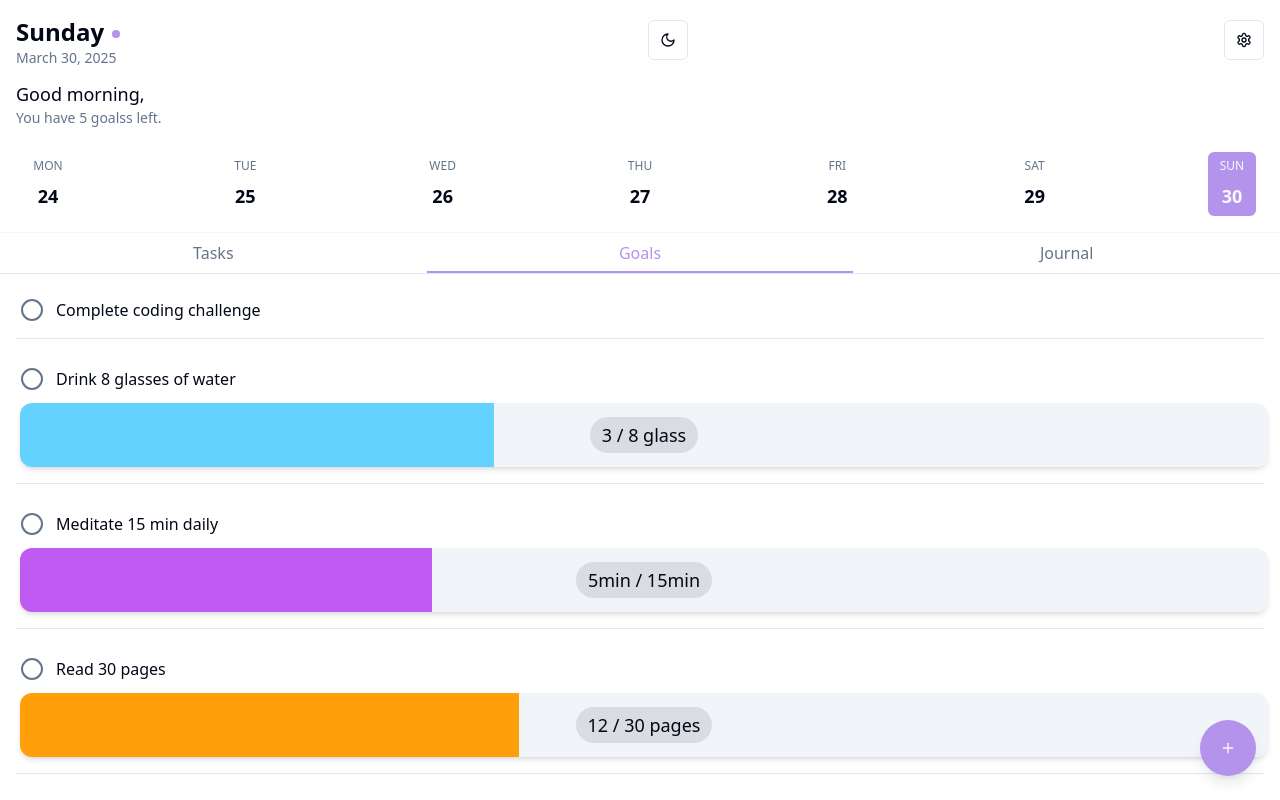
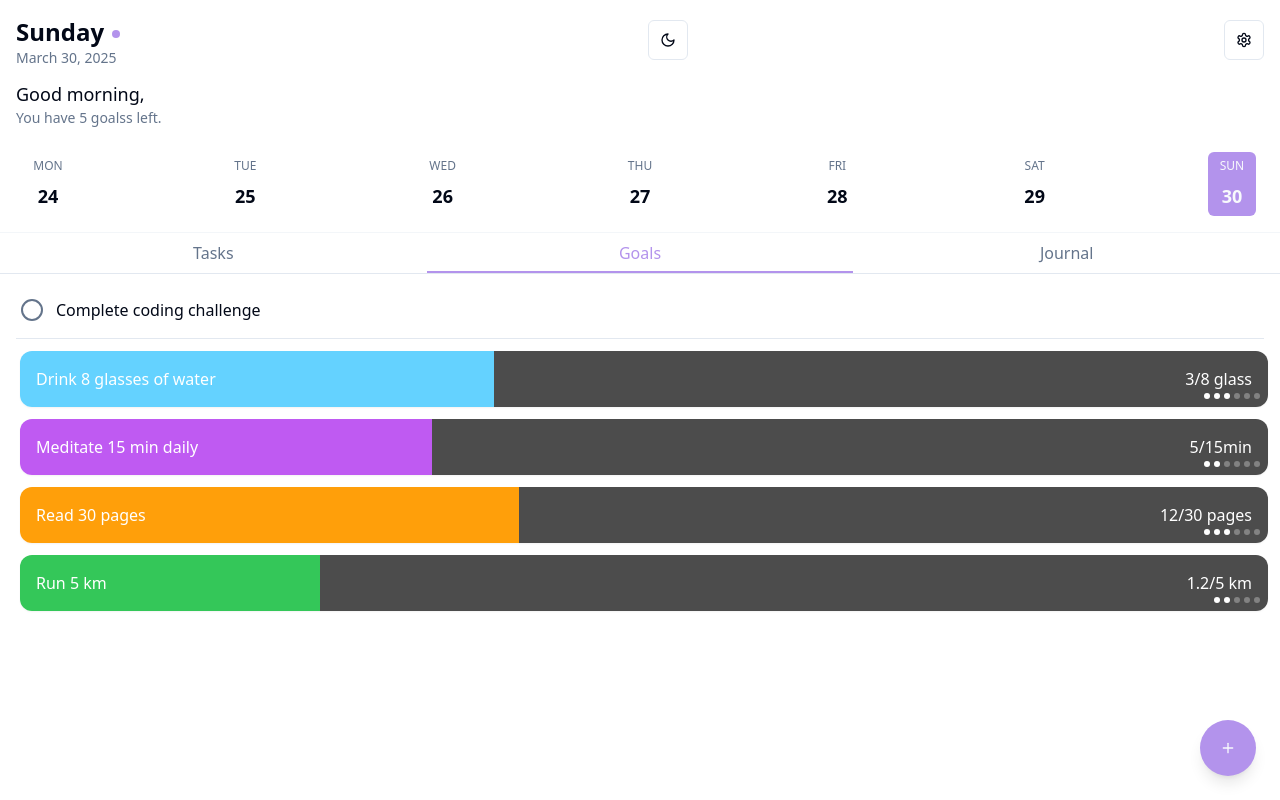
Before and after one commit to kumarpriyanshu09/react-native-goal-tracker, a React (Vite) app: page / in a window 1280 px wide. Both pictures are taken after a click on the button "Goals". Shown: the top 800 px of the page. Built offline with nearby package versions, Linux system fonts and the light colour scheme.

Commit message:
Refactor: Improve slider layout
Inspired by the provided example, adjust the slider's layout.

```diff
--- a/src/components/GoalItem.tsx
+++ b/src/components/GoalItem.tsx
@@ -1,6 +1,6 @@
 
 import React, { useMemo } from 'react';
-import { Check, Circle } from 'lucide-react';
+import { Check, Circle, Plus } from 'lucide-react';
 import { cn } from '@/lib/utils';
 import ProgressSlider from '@/components/ProgressSlider';
 import { Goal } from '@/types';
@@ -27,8 +27,10 @@ export function GoalItem({ goal, onToggle, onProgressChange }: GoalItemProps) {
       return { color: '#0A84FF' }; // Blue
     if (lowerText.includes('weight') || lowerText.includes('gym') || lowerText.includes('workout'))
       return { color: '#FF453A' }; // Red
-    if (lowerText.includes('code') || lowerText.includes('develop'))
-      return { color: '#66D4CF' }; // Cyan
+    if (lowerText.includes('code') || lowerText.includes('develop') || lowerText.includes('deep') || lowerText.includes('work'))
+      return { color: '#1d2f6f' }; // Deep Blue
+    if (lowerText.includes('nlp'))
+      return { color: '#42D6BA' }; // Teal
 
     return { color: '#9b87f5' }; // Default purple
   }, [goal.text]);
@@ -38,7 +40,7 @@ export function GoalItem({ goal, onToggle, onProgressChange }: GoalItemProps) {
 
     const lowerText = goal.text.toLowerCase();
     if (lowerText.includes('km') || lowerText.includes('kilometer')) return 'km';
-    if (lowerText.includes('miles')) return 'miles';
+    if (lowerText.includes('miles') || lowerText.includes('mile')) return 'mile';
     if (lowerText.includes('steps')) return 'steps';
     if (lowerText.includes('chapter')) return 'chapter';
     if (lowerText.includes('page')) return 'pages';
@@ -60,6 +62,23 @@ export function GoalItem({ goal, onToggle, onProgressChange }: GoalItemProps) {
     }
   };
 
+  // If the goal has progress, render the new progress slider
+  if (goal.hasProgress) {
+    return (
+      <div className="my-3">
+        <ProgressSlider
+          current={goal.current || 0}
+          target={goal.target || 100}
+          unit={unit}
+          color={color}
+          text={goal.text}
+          onProgressChange={(newProgress) => onProgressChange(goal.id, newProgress)}
+        />
+      </div>
+    );
+  }
+
+  // For goals without progress, render the simple toggle button
   return (
     <div className={`border-b border-border py-2 ${goal.isCompleted ? 'opacity-60' : ''}`}>
       <div className="flex justify-between items-center">
@@ -84,18 +103,6 @@ export function GoalItem({ goal, onToggle, onProgressChange }: GoalItemProps) {
           </span>
         </button>
       </div>
-
-      {goal.hasProgress && (
-        <div className="mt-1">
-          <ProgressSlider
-            current={goal.current || 0}
-            target={goal.target || 100}
-            unit={unit}
-            color={color}
-            onProgressChange={(newProgress) => onProgressChange(goal.id, newProgress)}
-          />
-        </div>
-      )}
     </div>
   );
 };
--- a/src/components/ProgressSlider.tsx
+++ b/src/components/ProgressSlider.tsx
@@ -8,6 +8,7 @@ interface ProgressSliderProps {
   unit?: string;
   color?: string;
   onProgressChange?: (newProgress: number) => void;
+  text?: string;
 }
 
 // Simplified Progress Slider Component
@@ -16,7 +17,8 @@ export const ProgressSlider: React.FC<ProgressSliderProps> = ({
   target = 100,
   unit = "min",
   color = "#9b87f5",
-  onProgressChange
+  onProgressChange,
+  text
 }) => {
   const [progress, setProgress] = useState(current);
   const [isDragging, setIsDragging] = useState(false);
@@ -46,12 +48,12 @@ export const ProgressSlider: React.FC<ProgressSliderProps> = ({
           if (hours > 0 && minutes === 0) text = `${hours}h`;
           return text || '0m';
         };
-        return `${formatTime(valToFormat)} / ${formatTime(target)}`;
+        return `${formatTime(valToFormat)}/${formatTime(target)}`;
       }
-      return `${valToFormat}${unit} / ${target}${unit}`;
+      return `${valToFormat}/${target}${unit}`;
     }
     if (unit === "dots") return `${valToFormat}/${target}`;
-    return `${valToFormat} / ${target} ${unit || ''}`.trim();
+    return `${valToFormat}/${target} ${unit || ''}`.trim();
   }, [progress, target, unit]);
 
   // Drag Handling Logic - Define in order of dependency
@@ -99,42 +101,63 @@ export const ProgressSlider: React.FC<ProgressSliderProps> = ({
     document.addEventListener('touchend', handleDragEnd);
   }, [updateProgressFromEvent, handleDragMove, handleDragEnd]);
 
-  // Component Rendering (simplified design)
+  // Component Rendering with new design inspired by the reference image
   return (
     <div
-      className="relative h-16 w-full rounded-xl overflow-hidden shadow-md select-none cursor-grab active:cursor-grabbing mb-2 mx-1"
+      className="relative h-14 w-full rounded-xl overflow-hidden shadow-sm select-none cursor-grab active:cursor-grabbing mx-1 flex"
       ref={sliderRef}
       role="slider"
       aria-valuemin={0}
       aria-valuemax={target}
       aria-valuenow={progress}
-      aria-label={`Progress slider`}
+      aria-label={`Progress slider for ${text || 'goal'}`}
       style={{
         touchAction: 'pan-y',
       }}
       onMouseDown={handleDragStart}
       onTouchStart={handleDragStart}
     >
-      {/* Background Layer */}
-      <div className="absolute inset-0 flex pointer-events-none">
+      {/* Colored Progress Section */}
       <div
-          className="h-full"
+        className="h-full flex items-center pl-4"
         style={{
           backgroundColor: color,
           width: `${percentage}%`,
           transition: isDragging ? 'none' : 'width 0.2s ease-out',
         }}
-        />
-        <div
-          className="h-full flex-grow bg-muted"
-        />
+      >
+        {text && (
+          <div className="flex items-center space-x-2 text-white font-medium">
+            {text}
+          </div>
+        )}
       </div>
 
-      {/* Content Layer (Text Overlay) - Simple progress display */}
-      <div className="absolute inset-0 flex items-center justify-center pointer-events-none">
-        <span className="text-lg font-medium text-foreground bg-black/10 px-3 py-1 rounded-full">
+      {/* Darker Background Section */}
+      <div
+        className="h-full flex-grow flex items-center justify-end pr-4"
+        style={{
+          backgroundColor: 'rgba(0, 0, 0, 0.7)',
+        }}
+      >
+        <span className="text-white font-medium">
           {formatProgress()}
         </span>
+      </div>
+
+      {/* Progress Dots for Visual Feedback */}
+      <div className="absolute bottom-2 right-2 flex space-x-1">
+        {Array(Math.min(6, target)).fill(0).map((_, i) => (
+          <div
+            key={i}
+            className="w-1.5 h-1.5 rounded-full"
+            style={{
+              backgroundColor: i < percentage / (100 / Math.min(6, target))
+                ? 'white'
+                : 'rgba(255, 255, 255, 0.3)',
+            }}
+          />
+        ))}
       </div>
     </div>
   );
```
Lines whose indentation alone changed are shown as unchanged.
